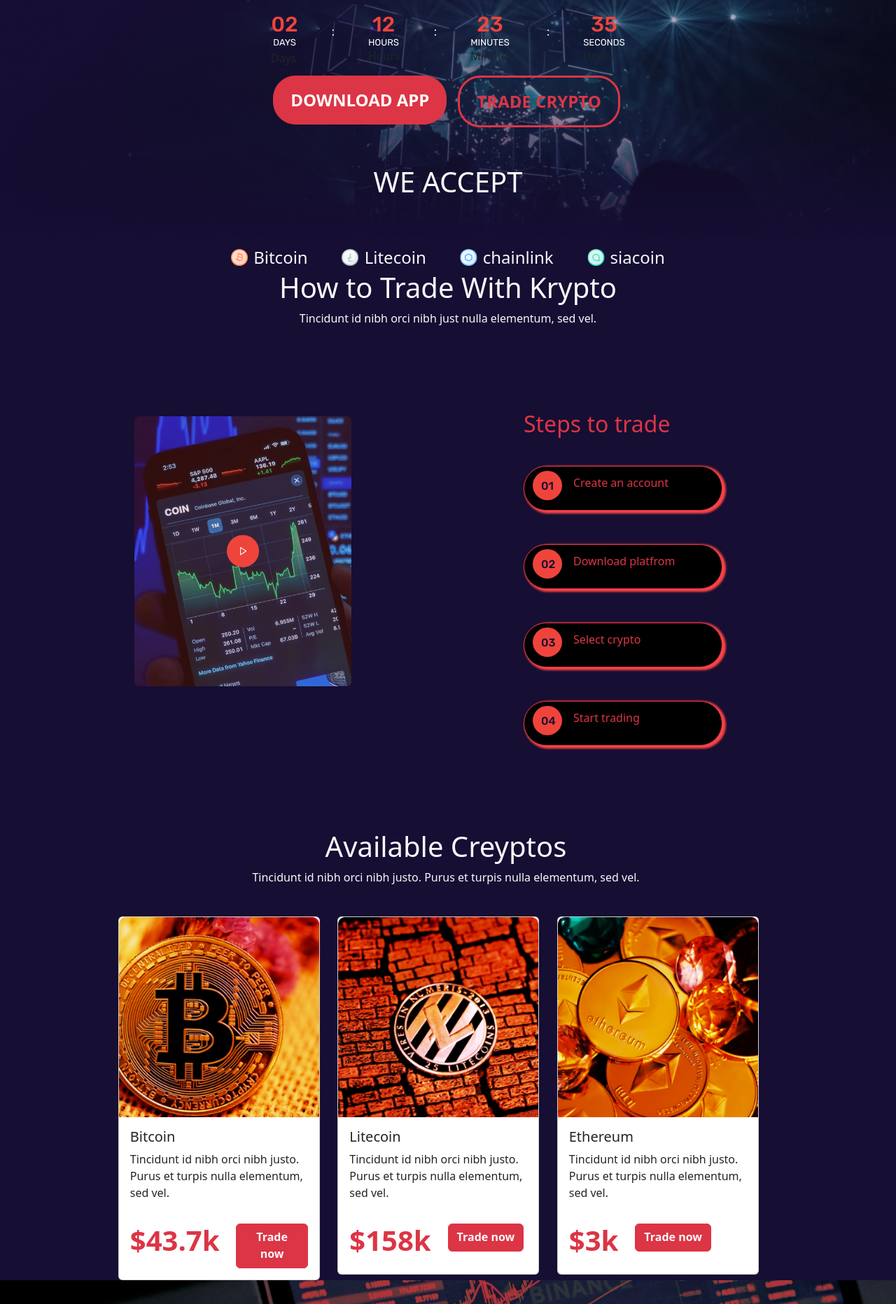
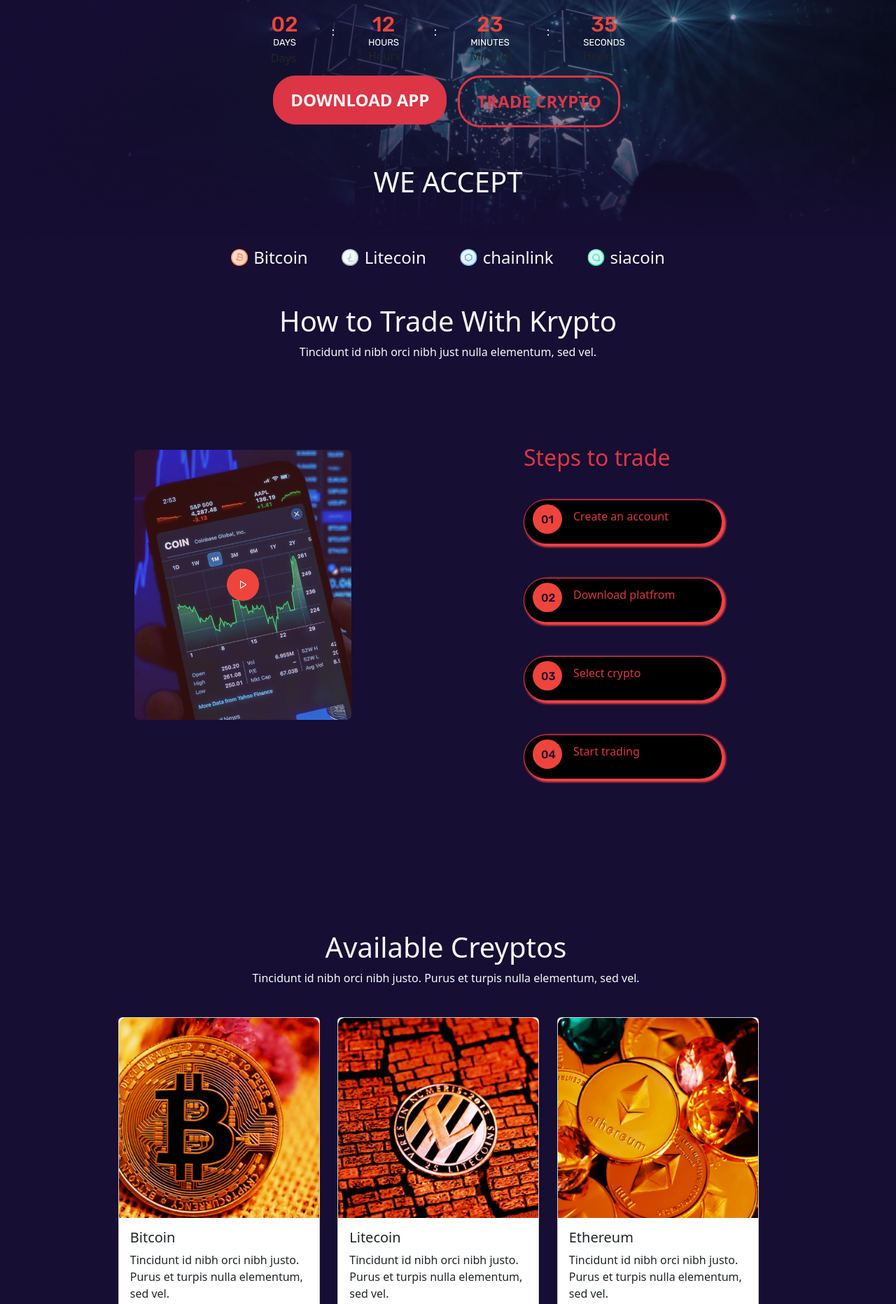
Before and after one commit to tamu309/Crypto-Website, a plain HTML site: page index.html in a window 1280 px wide. Shown: the part 372-2236 px from the top of the page at 70% size. Drawn offline with nearby package versions, Linux system fonts and the light colour scheme.

Commit message:
2nd commit

```diff
--- a/index.html
+++ b/index.html
@@ -279,7 +279,7 @@
 
             </section>
 
-            <!-- Banner+Navber Sectio End -->
+            <!-- Banner+Navber Section End -->
 
 
             <!-- Banner Section Start -->
@@ -382,7 +382,7 @@
 
             <!-- Trade Krypto Section start -->
 
-            <section class="container-fluid  " style="background-image: url(./bg\ \(1\).png);">
+            <section class="container-fluid py-lg-5  " style="background-image: url(./bg\ \(1\).png);">
 
               <div class="row">
                 <div class="col-12 col-lg-12 p-5  ">
@@ -438,7 +438,7 @@
 
             <!-- crypto card section start -->
 
-           <section class="container-fluid " style="background-image: url(./bg\ \(1\).png);">
+           <section class="container-fluid py-lg-5 " style="background-image: url(./bg\ \(1\).png);">
 
             <div class="row justify-content-center g-5 g-lg-1 p-5 p-lg-0 me-1">
 
```
Also changed, not shown: 10 other files.
